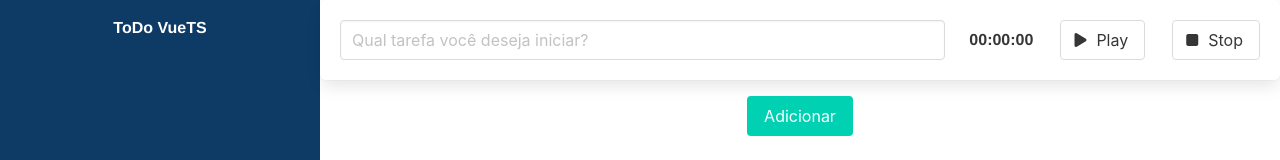
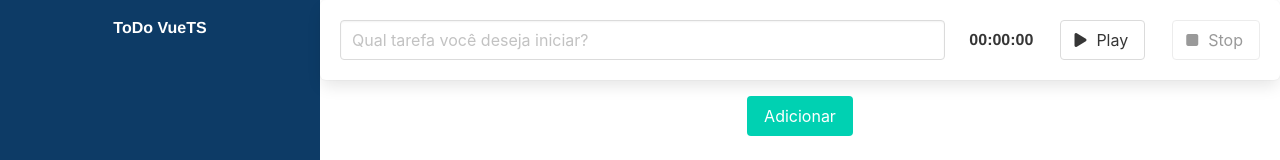
Before and after one commit to GeissonChagas/toDo-vueTS, a Vue app: page / in a window 1280 px wide. Shown: the top 160 px of the page. Built offline with nearby package versions, Linux system fonts and the light colour scheme.

Commit message:
feat: desabilitando botao play quando o cronometro estiver rodando

```diff
--- a/src/components/TemporizadorComponent.vue
+++ b/src/components/TemporizadorComponent.vue
@@ -4,13 +4,13 @@
         class="is-flex is-align-items-center is-justify-content-space-between"
         >
         <CronometroComponent :tempoEmSegundos="tempoEmSegundos" />
-        <button class="button" @click='iniciar'>
+        <button class="button" @click='iniciar' :disabled ="cronometroRodando">
             <span class="icon">
             <i class="fas fa-play"></i>
             </span>
             <span>Play</span>
         </button>
-        <button class="button" @click="finalizar">
+        <button class="button" @click="finalizar" :disabled="!cronometroRodando">
             <span class="icon">
             <i class="fas fa-stop"></i>
             </span>
@@ -33,7 +33,8 @@
     return {
       tempoEmSegundos: 0,
       cronometro: 0,
-      tarefas: [] as { nome: string, tempo: number }[]
+      tarefas: [] as { nome: string, tempo: number }[],
+      cronometroRodando: false
     }
   },
   methods: {
@@ -41,10 +42,12 @@
       this.cronometro = setInterval(() => {
         this.tempoEmSegundos += 1;
       }, 1000);
+      this.cronometroRodando = true;
       console.log("iniciando");
     },
     finalizar() {
       clearInterval(this.cronometro);
+      this.cronometroRodando = false;
     },
     adicionarTarefa() {
       const input = this.$el.querySelector("input");
```
